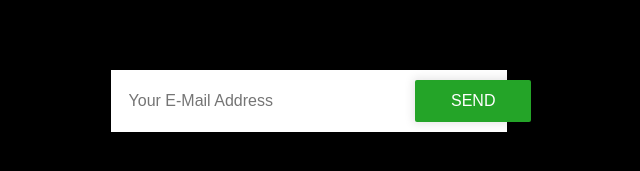
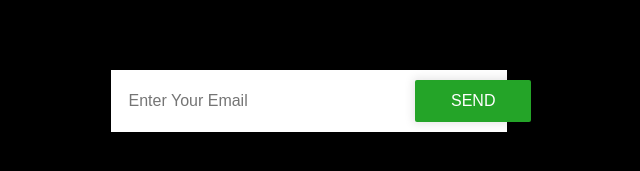
Before and after one commit to i-KCoder/Input-Email-field-with-send-button, a plain HTML site: page index.html in a window 1280 px wide. Shown: the part 307-478 px from the top of the page, 319-959 px from the left. Drawn offline with Linux system fonts and the light colour scheme.

Commit message:
Update index.html
html

```diff
--- a/index.html
+++ b/index.html
@@ -9,7 +9,7 @@
 <body>
   <div class="container">
       <form class="form">
-        <input type="email" class="field" placeholder="Your E-Mail Address" />
+        <input type="email" class="field" placeholder="Enter Your Email" />
         <button type="button" class="btn">SEND</button>
       </form>
   </div>
```
